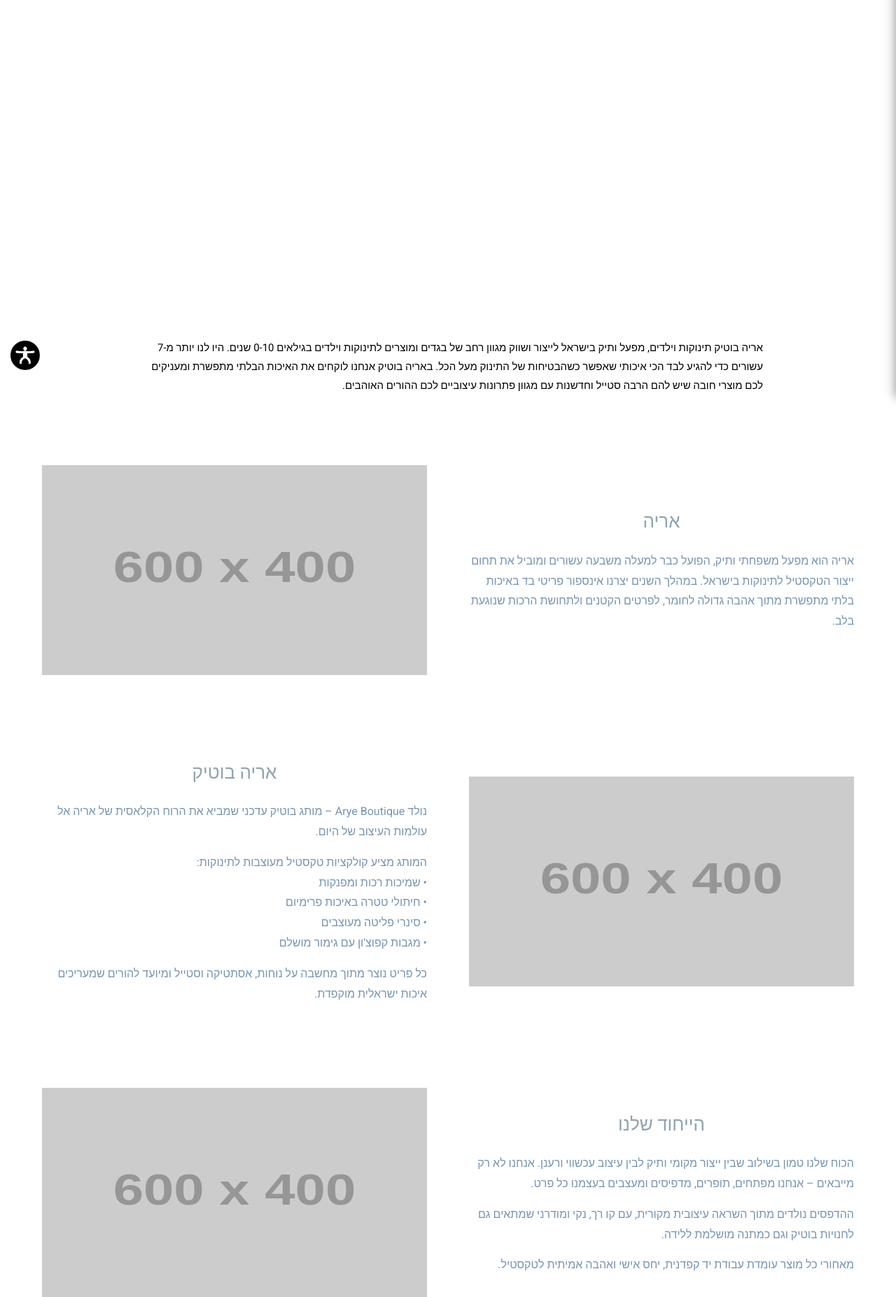
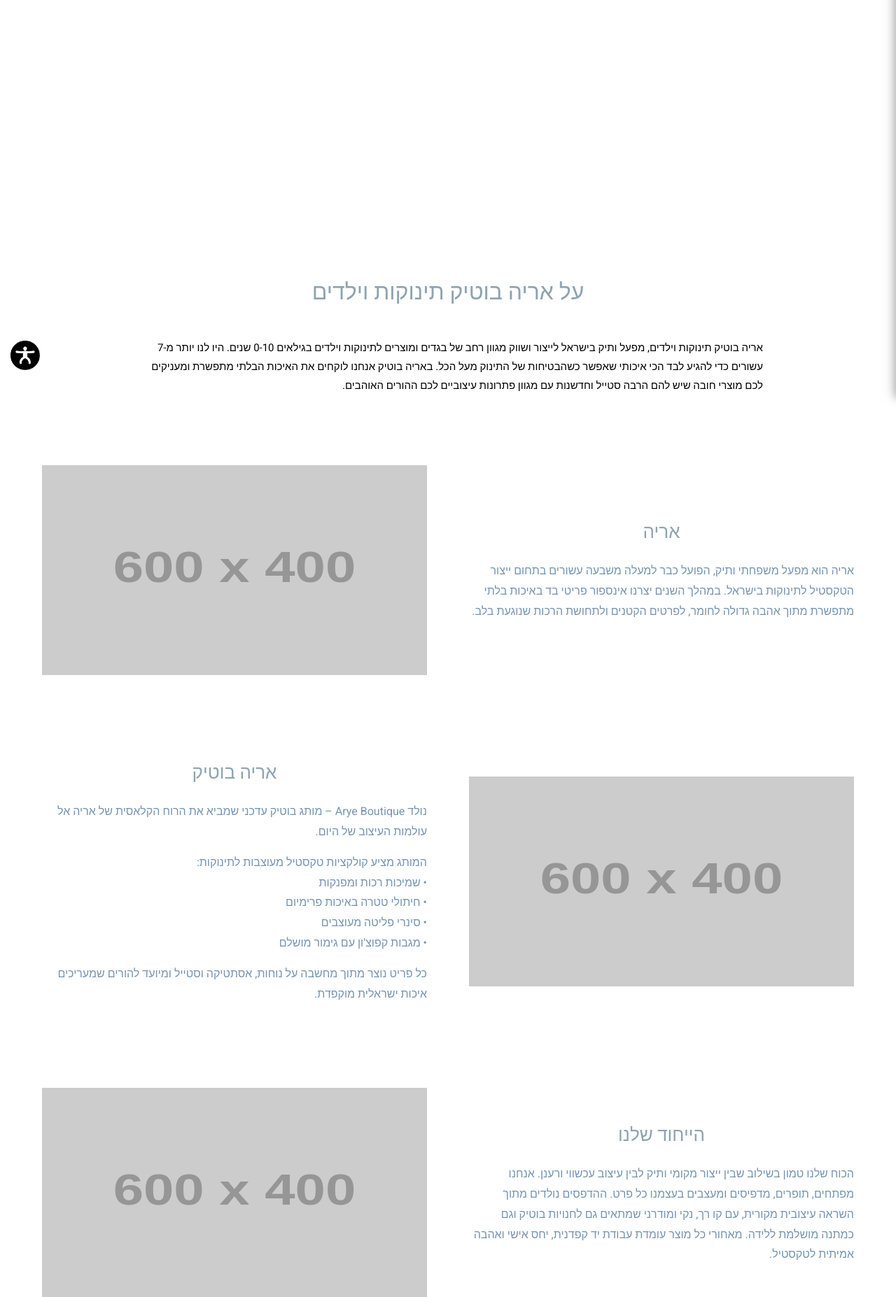
Before and after one commit to levynchi/arye-boutique, a Django app: page /about-us/ in a window 1280 px wide. Shown: the part 232-2086 px from the top of the page at 70% size. Run offline with Django 5.2, Linux system fonts and the light colour scheme; the visitor is signed in with stand-in values (Sample User, id 1); grey boxes labelled with a size stand in for pictures from a placeholder-image service; data that the repository does not hold is empty; some libraries are stand-ins or nearby versions; some web fonts are replaced.

Commit message:
Update about page - move title below banner and update texts

```diff
--- a/store/templates/store/about_us.html
+++ b/store/templates/store/about_us.html
@@ -15,15 +15,15 @@
     </div>
 </section>
 
+<!-- About Banner -->
+<section class="about-banner" {% if about_settings and about_settings.banner_image %}style="background-image: url('{{ about_settings.banner_image.url }}');"{% endif %}>
+</section>
+
 <!-- About Title -->
 <section class="about-title-section">
     <div class="container">
         <h1 class="about-page-title">על אריה בוטיק תינוקות וילדים</h1>
     </div>
-</section>
-
-<!-- About Banner -->
-<section class="about-banner" {% if about_settings and about_settings.banner_image %}style="background-image: url('{{ about_settings.banner_image.url }}');"{% endif %}>
 </section>
 
 <!-- Main Intro Section -->
@@ -47,7 +47,7 @@
             <div class="about-content-text">
                 <h2 class="about-section-title">אריה</h2>
                 <p class="about-section-text">
-                    אריה הוא מפעל משפחתי ותיק, הפועל כבר למעלה משבעה עשורים ומוביל את תחום ייצור הטקסטיל לתינוקות בישראל.
+                    אריה הוא מפעל משפחתי ותיק, הפועל כבר למעלה משבעה עשורים בתחום ייצור הטקסטיל לתינוקות בישראל.
                     במהלך השנים יצרנו אינספור פריטי בד באיכות בלתי מתפשרת מתוך אהבה גדולה לחומר, לפרטים הקטנים ולתחושת הרכות שנוגעת בלב.
                 </p>
             </div>
@@ -101,12 +101,8 @@
                 <h2 class="about-section-title">הייחוד שלנו</h2>
                 <p class="about-section-text">
                     הכוח שלנו טמון בשילוב שבין ייצור מקומי ותיק לבין עיצוב עכשווי ורענן.
-                    אנחנו לא רק מייבאים – אנחנו מפתחים, תופרים, מדפיסים ומעצבים בעצמנו כל פרט.
-                </p>
-                <p class="about-section-text">
+                    אנחנו מפתחים, תופרים, מדפיסים ומעצבים בעצמנו כל פרט.
                     ההדפסים נולדים מתוך השראה עיצובית מקורית, עם קו רך, נקי ומודרני שמתאים גם לחנויות בוטיק וגם כמתנה מושלמת ללידה.
-                </p>
-                <p class="about-section-text">
                     מאחורי כל מוצר עומדת עבודת יד קפדנית, יחס אישי ואהבה אמיתית לטקסטיל.
                 </p>
             </div>
```
Also changed, not shown: runtime.txt (line endings or trailing spaces), static/js/live-search.js (line endings or trailing spaces), store/management/commands/create_superuser_if_missing.py (line endings or trailing spaces), store/templates/store/search_results.html (line endings or trailing spaces).
